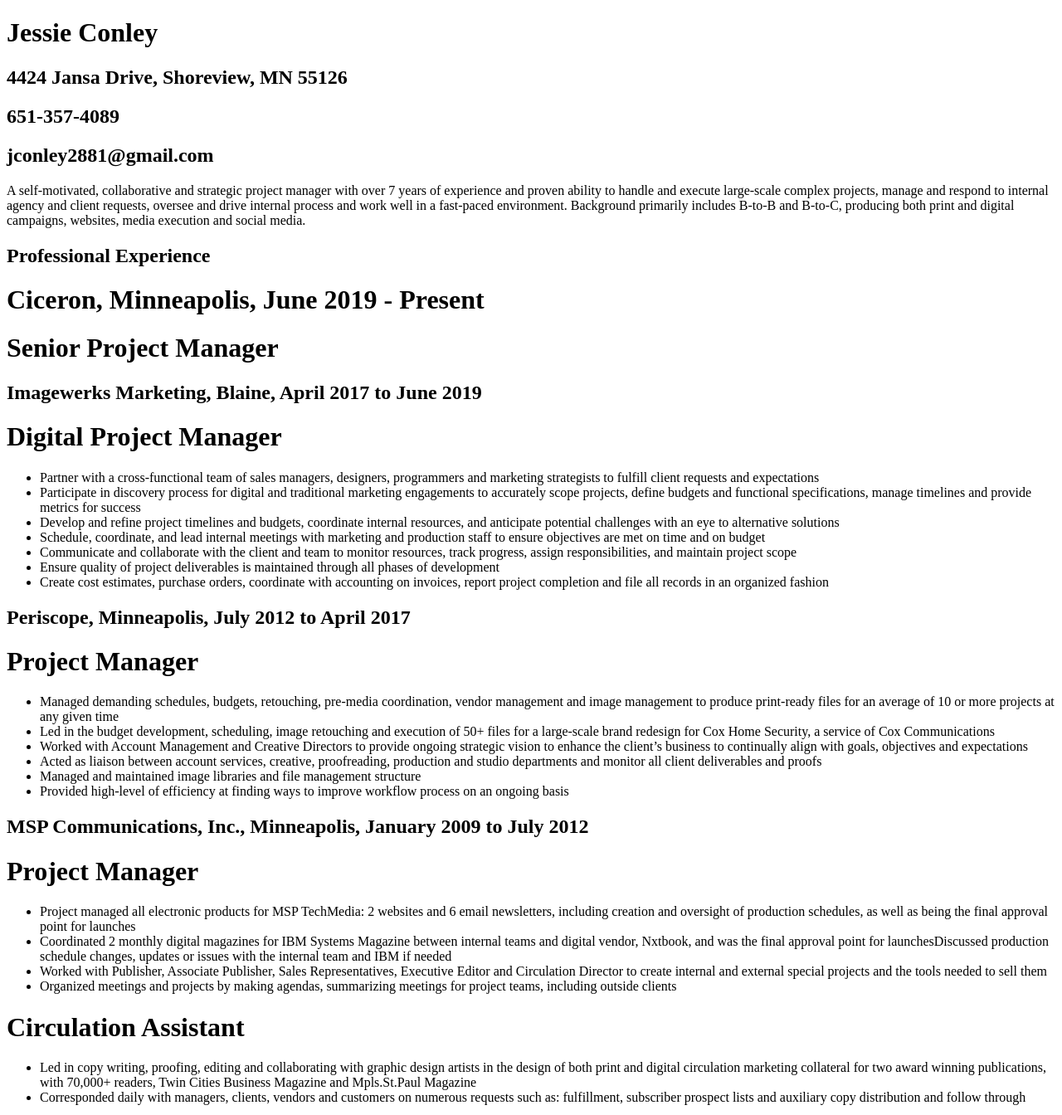
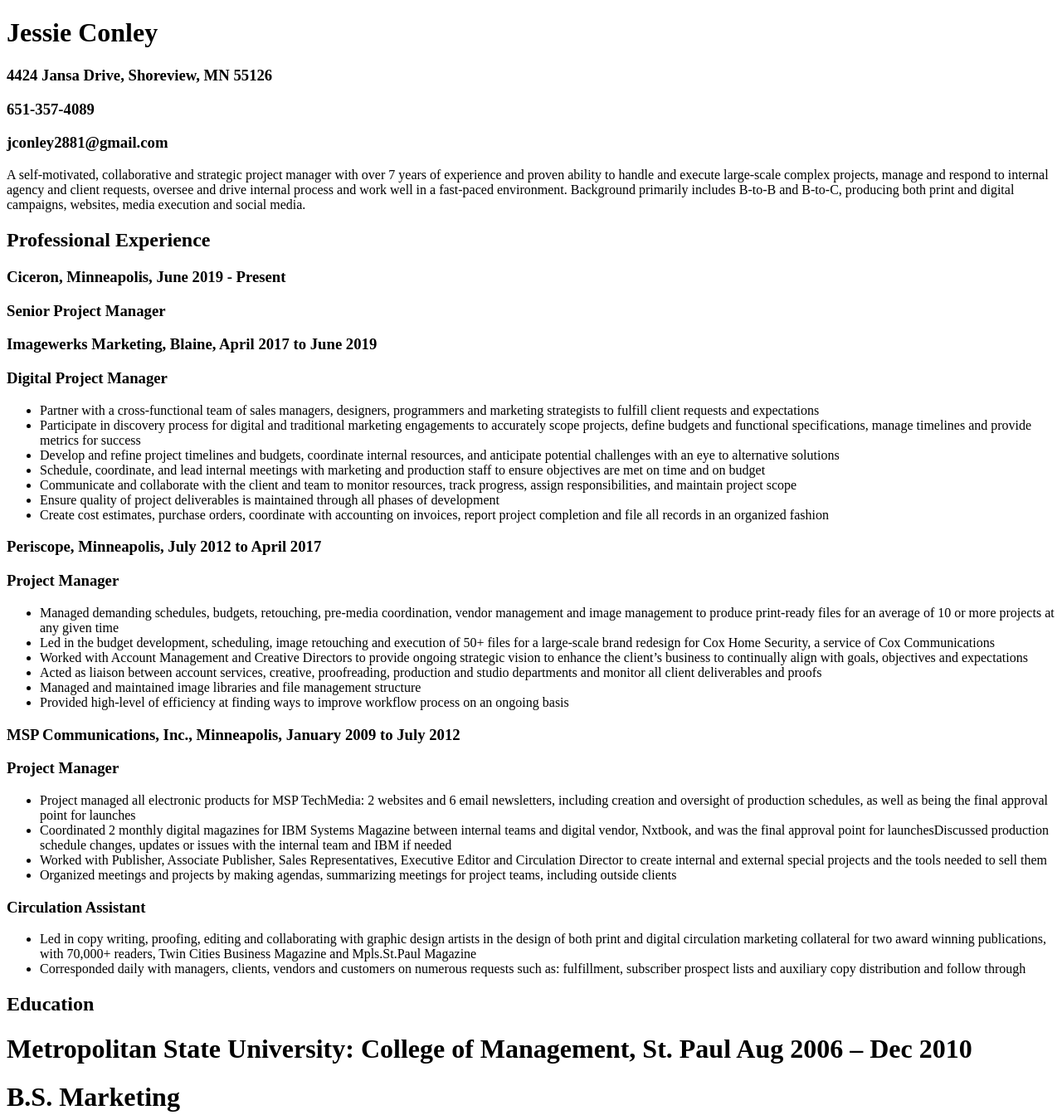
Before and after one commit to JessieConley/jessieconley.github.io, a plain HTML site: page index.html in a window 1280 px wide. Shown: the top 1344 px of the page at 83% size. Drawn offline with Linux system fonts and the light colour scheme.

Commit message:
Updated h tags

```diff
--- a/index.html
+++ b/index.html
@@ -5,9 +5,9 @@
    <head>
    <body>
      <h1>Jessie Conley</h1>
-     <h2>4424 Jansa Drive, Shoreview, MN 55126</h2>
-     <h2>651-357-4089</h2>
-     <h2>jconley2881@gmail.com</h2>
+     <h3>4424 Jansa Drive, Shoreview, MN 55126</h3>
+     <h3>651-357-4089</h3>
+     <h3>jconley2881@gmail.com</h3>
     <p>A self-motivated, collaborative and strategic project manager with over 7 years of experience and proven
 ability to handle and execute large-scale complex projects, manage and respond to internal agency and
 client requests, oversee and drive internal process and work well in a fast-paced environment.
@@ -16,10 +16,10 @@ media execution and social media.</p>
    <body>
      <div class="professionalexperience">
        <h2>Professional Experience</h2>
-       <h1>Ciceron, Minneapolis, June 2019 - Present</h1>
-       <h1> Senior Project Manager</h1>
-       <h2>Imagewerks Marketing, Blaine, April 2017 to June 2019</h2>
-       <h1>Digital Project Manager</h1>
+       <h3>Ciceron, Minneapolis, June 2019 - Present</h3>
+       <h3> Senior Project Manager</h3>
+       <h3>Imagewerks Marketing, Blaine, April 2017 to June 2019</h3>
+       <h3>Digital Project Manager</h3>
        <ul>
          <li>Partner with a cross-functional team of sales managers, designers, programmers and
            marketing strategists to fulfill client requests and expectations</li>
@@ -36,8 +36,8 @@ accurately scope projects, define budgets and functional specifications, manage
          <li>Create cost estimates, purchase orders, coordinate with accounting on invoices, report
            project completion and file all records in an organized fashion</li>
        </ul>
-       <h2>Periscope, Minneapolis, July 2012 to April 2017</h2>
-       <h1>Project Manager</h1>
+       <h3>Periscope, Minneapolis, July 2012 to April 2017</h3>
+       <h3>Project Manager</h3>
        <ul>
          <li>Managed demanding schedules, budgets, retouching, pre-media coordination, vendor
 management and image management to produce print-ready files for an average of 10 or
@@ -52,8 +52,8 @@ to enhance the client’s business to continually align with goals, objectives a
          <li>Provided high-level of efficiency at finding ways to improve workflow process on an ongoing
            basis</li>
        </ul>
-       <h2>MSP Communications, Inc., Minneapolis, January 2009 to July 2012</h2>
-       <h1>Project Manager</h1>
+       <h3>MSP Communications, Inc., Minneapolis, January 2009 to July 2012</h3>
+       <h3>Project Manager</h3>
        <ul>
          <li>Project managed all electronic products for MSP TechMedia: 2 websites and 6 email
 newsletters, including creation and oversight of production schedules, as well as being the
@@ -68,7 +68,7 @@ Circulation Director to create internal and external special projects and the to
        <li>Organized meetings and projects by making agendas, summarizing meetings for project
          teams, including outside clients</li>
        </ul>
-     <h1>Circulation Assistant</h1>
+     <h3>Circulation Assistant</h3>
      <ul>
        <li>Led in copy writing, proofing, editing and collaborating with graphic design artists in the
 design of both print and digital circulation marketing collateral for two award winning
```
